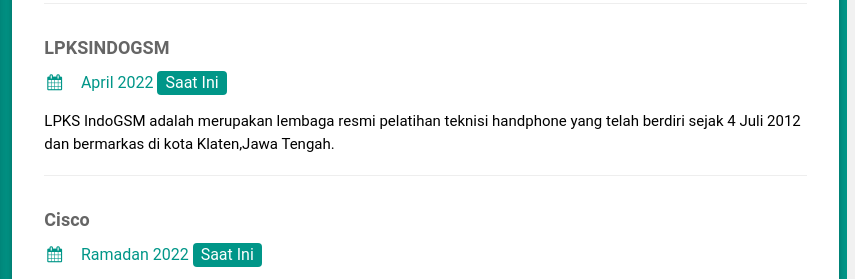
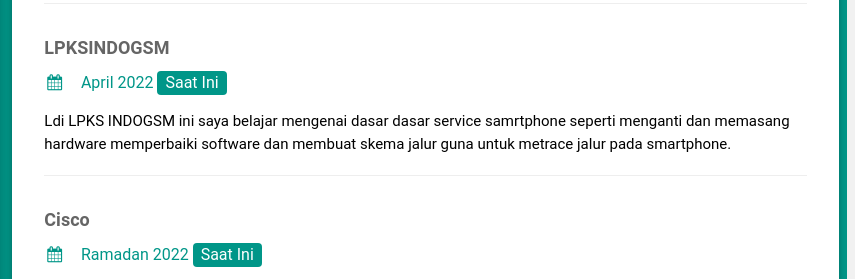
Before and after one commit to Adryanzz/ryanzz.github.io, a plain HTML site: page index.html in a window 1280 px wide. Shown: the part 239-518 px from the top of the page, 425-1280 px from the left. Drawn offline with nearby package versions, Linux system fonts and the light colour scheme; a web font is replaced by a local one.

Commit message:
Update index.html

```diff
--- a/index.html
+++ b/index.html
@@ -89,7 +89,7 @@
 <div class="w3-container">
 <h5 class="w3-opacity"><b>LPKSINDOGSM</b></h5>
 <h6 class="w3-text-teal"><i class="fa fa-calendar fa-fw w3-margin-right"></i>April 2022  <span class="w3-tag w3-teal w3-round">Saat Ini</span></h6>
-<p>LPKS IndoGSM adalah merupakan lembaga resmi pelatihan teknisi handphone yang telah berdiri sejak 4 Juli 2012 dan bermarkas di kota Klaten,Jawa Tengah.</p>
+<p>Ldi LPKS INDOGSM ini saya belajar mengenai dasar dasar service samrtphone seperti menganti dan memasang hardware memperbaiki software dan membuat skema jalur guna untuk metrace jalur pada smartphone.</p>
 </p>
 <hr>
 </div>
```
